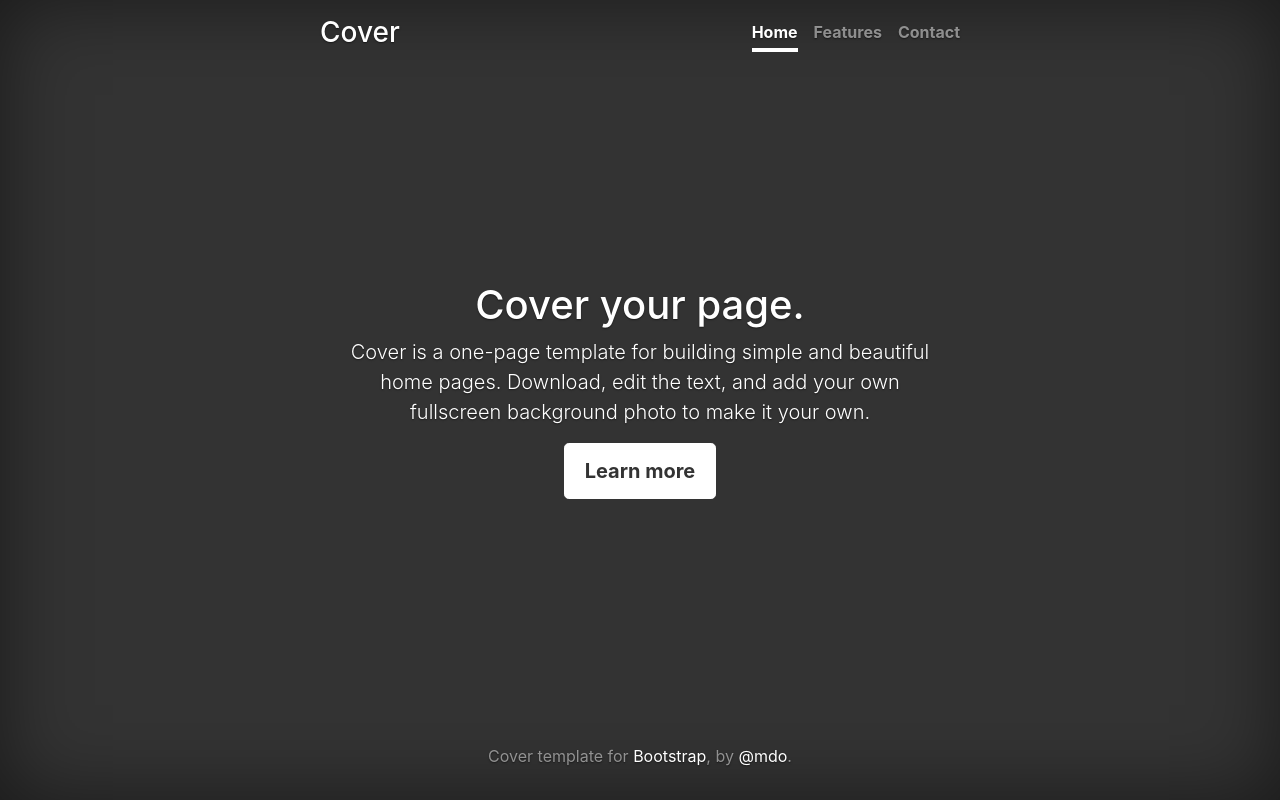
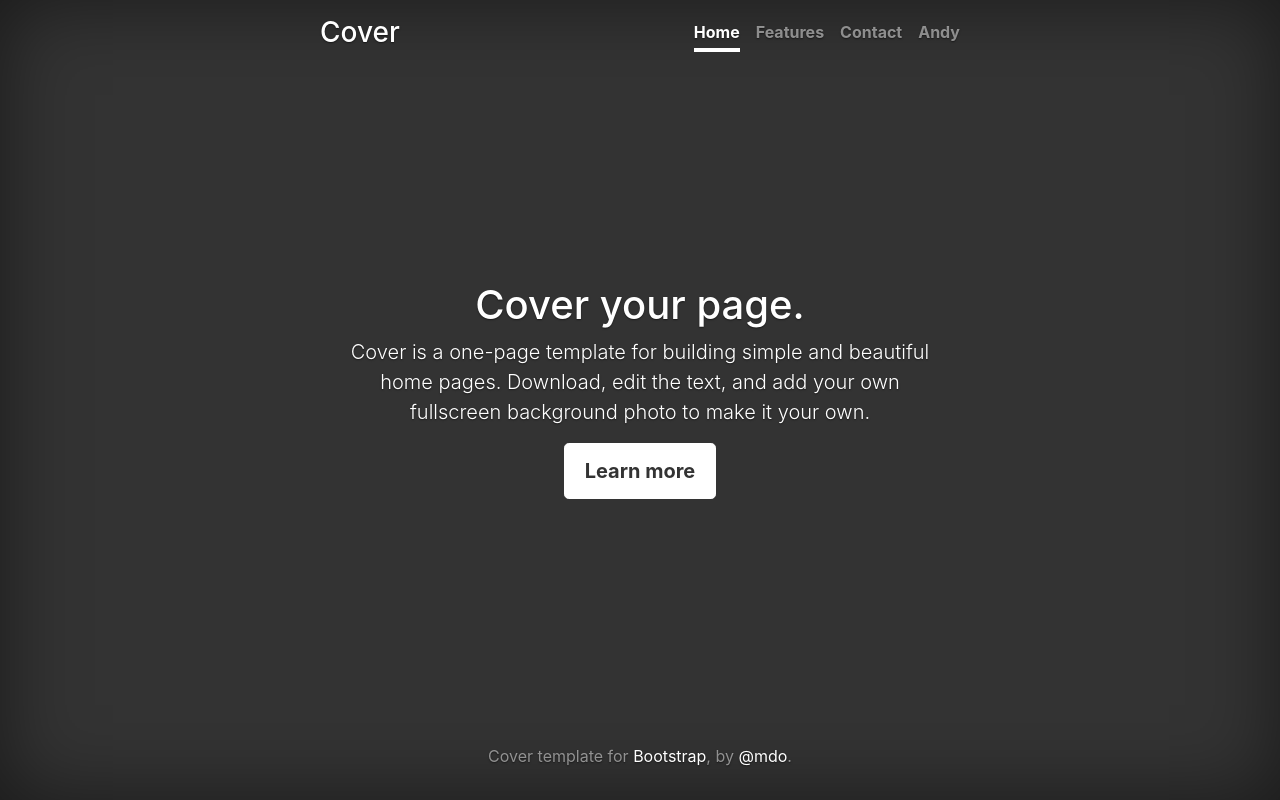
Before and after one commit to c85645/gitPractice, a plain HTML site: page index.html in a window 1280 px wide. Drawn offline with nearby package versions, Linux system fonts and the light colour scheme.

Commit message:
add name link

```diff
--- a/index.html
+++ b/index.html
@@ -27,6 +27,7 @@
             <a class="nav-link active" href="#">Home</a>
             <a class="nav-link" href="#">Features</a>
             <a class="nav-link" href="#">Contact</a>
+            <a class="nav-link" href="#">Andy</a>
           </nav>
         </div>
       </header>
```
